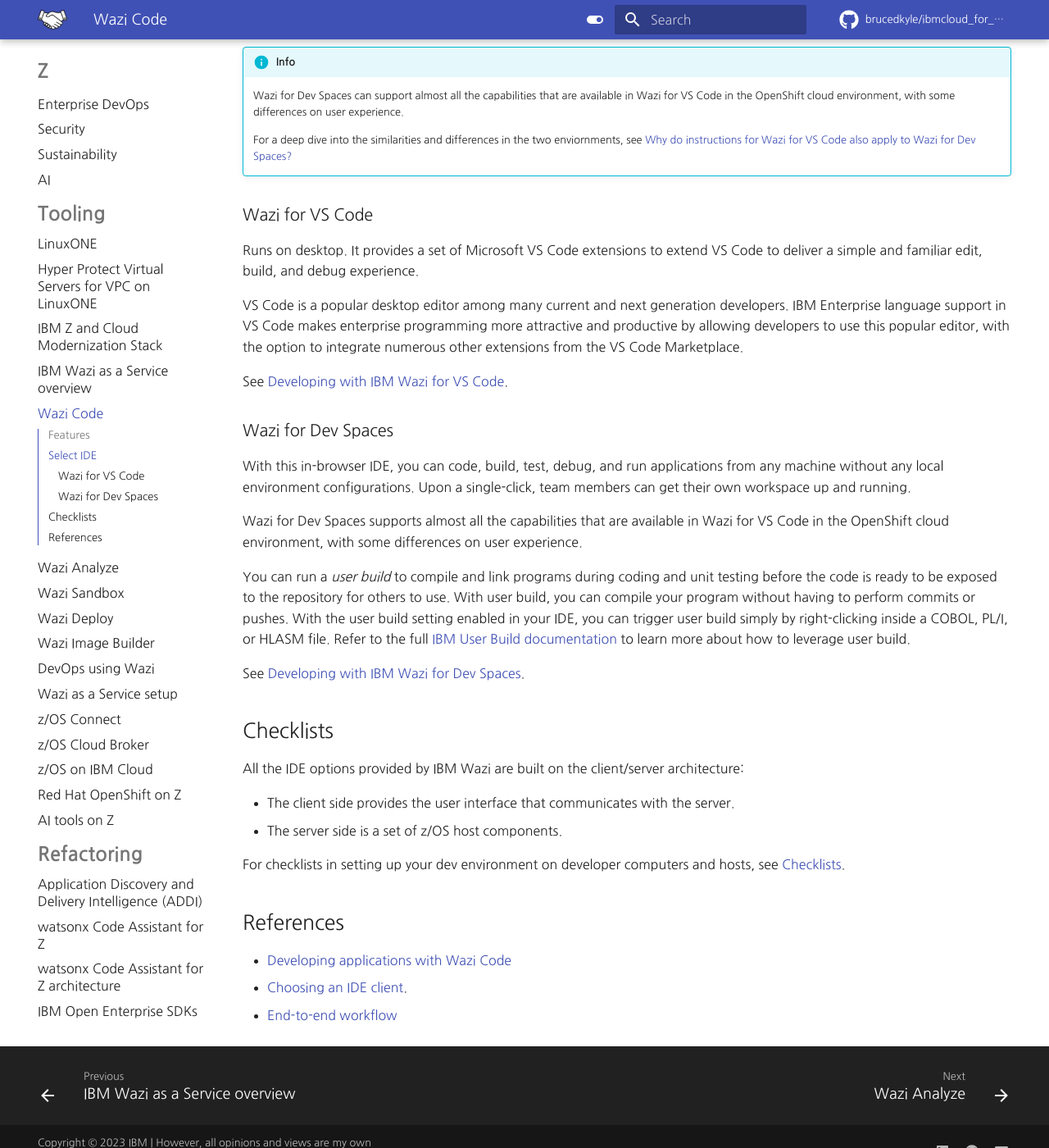
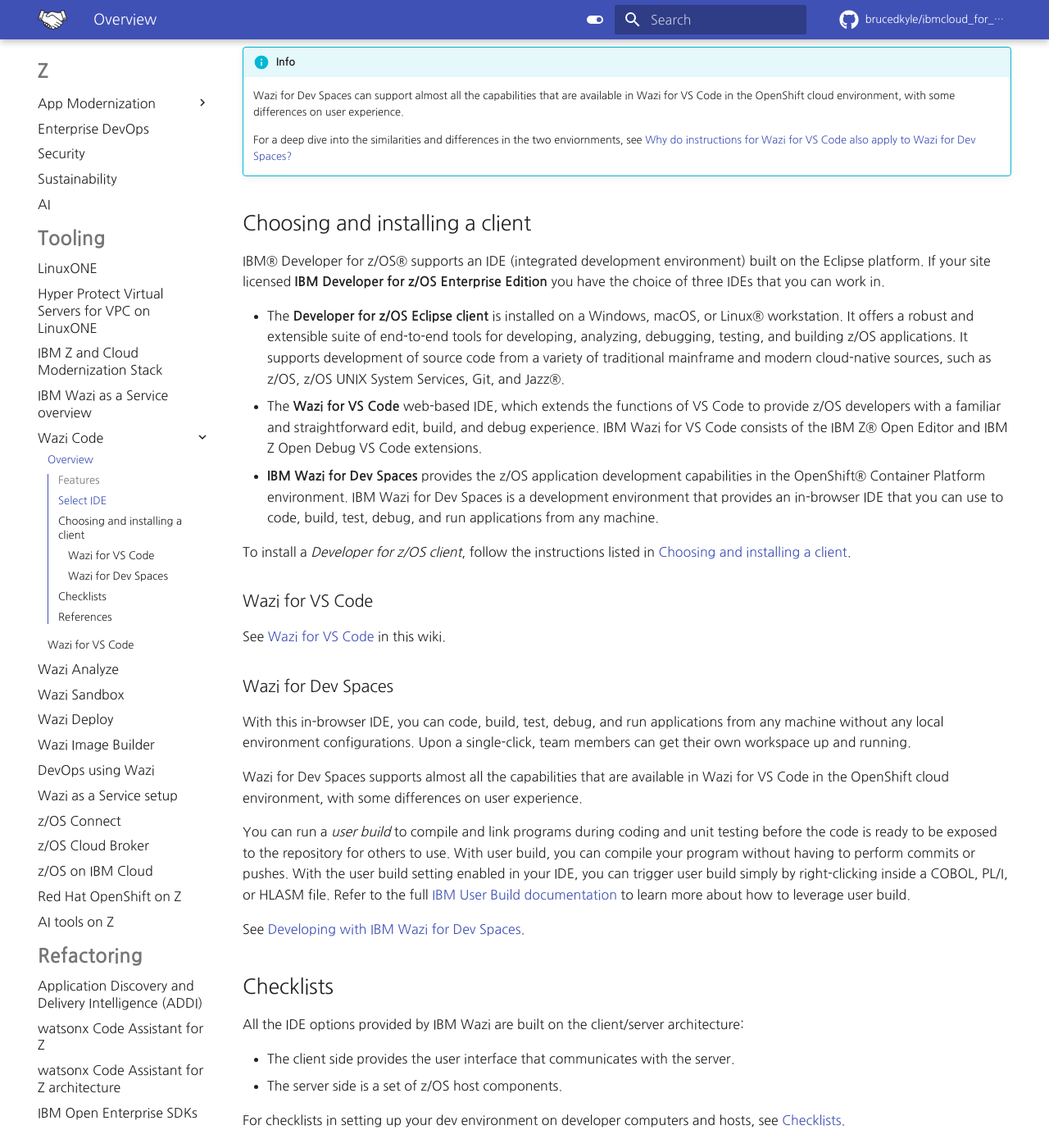
Before and after one commit to brucedkyle/ibmcloud_for_partners, an MkDocs documentation site: the page built from docs/mainframe/wazicode.md, in a window 1280 px wide and 1400 px high, scrolled down 1216 px. Shown: the whole window at 82% size. Built offline with MkDocs 1.6.1 and Material for MkDocs 9.7.7, drawn with Linux system fonts in a browser that asks for light colours; comment, search, counter and statistics services are not loaded; some of the changed text lies outside the part shown.

Commit message:
updates to wazicode

```diff
--- a/docs/mainframe/wazicode.md
+++ b/docs/mainframe/wazicode.md
@@ -35,13 +35,19 @@
 
     For a deep dive into the similarities and differences in the two enviornments, see [Why do instructions for Wazi for VS Code also apply to Wazi for Dev Spaces?](https://www.ibm.com/docs/en/cloud-paks/z-modernization-stack/2023.4?topic=code-choosing-ide-client#choosing-an-ide__explanation__title__1)
 
+## Choosing and installing a client
+
+IBM® Developer for z/OS® supports an IDE (integrated development environment) built on the Eclipse platform. If your site licensed **IBM Developer for z/OS Enterprise Edition** you have the choice of three IDEs that you can work in.
+
+- The **Developer for z/OS Eclipse client** is installed on a Windows, macOS, or Linux® workstation. It offers a robust and extensible suite of end-to-end tools for developing, analyzing, debugging, testing, and building z/OS applications. It supports development of source code from a variety of traditional mainframe and modern cloud-native sources, such as z/OS, z/OS UNIX System Services, Git, and Jazz®.
+- The **Wazi for VS Code** web-based IDE, which extends the functions of VS Code to provide z/OS developers with a familiar and straightforward edit, build, and debug experience. IBM Wazi for VS Code consists of the IBM Z® Open Editor and IBM Z Open Debug VS Code extensions.
+- **IBM Wazi for Dev Spaces** provides the z/OS application development capabilities in the OpenShift® Container Platform environment. IBM Wazi for Dev Spaces is a development environment that provides an in-browser IDE that you can use to code, build, test, debug, and run applications from any machine.
+
+To install a _Developer for z/OS client_, follow the instructions listed in [Choosing and installing a client](https://www.ibm.com/docs/en/developer-for-zos/16.0?topic=choosing-installing-client).
+
 ### Wazi for VS Code
 
-Runs on desktop. It provides a set of Microsoft VS Code extensions to extend VS Code to deliver a simple and familiar edit, build, and debug experience.
-
-VS Code is a popular desktop editor among many current and next generation developers. IBM Enterprise language support in VS Code makes enterprise programming more attractive and productive by allowing developers to use this popular editor, with the option to integrate numerous other extensions from the VS Code Marketplace.
-
-See [Developing with IBM Wazi for VS Code](https://www.ibm.com/docs/en/cloud-paks/z-modernization-stack/2023.4?topic=code-option-1-developing-wazi-vs).
+See [Wazi for VS Code](./waziforvscode.md) in this wiki.
 
 ### Wazi for Dev Spaces
 
@@ -62,10 +68,8 @@
 
 For checklists in setting up your dev environment on developer computers and hosts, see [Checklists](https://www.ibm.com/docs/en/cloud-paks/z-modernization-stack/2023.4?topic=code-checklists).
 
-
-
 ## References
 
-- [Developing applications with Wazi Code](https://www.ibm.com/docs/en/cloud-paks/z-modernization-stack/2023.4?topic=wazi-developing-applications-code)
+- [Introducing IBM Z Open Debug](https://community.ibm.com/community/user/ibmz-and-linuxone/blogs/blog-entry1/2020/06/12/introducing-ibm-z-open-debug)
 - [Choosing an IDE client](https://www.ibm.com/docs/en/cloud-paks/z-modernization-stack/2023.4?topic=code-choosing-ide-client).
-- [End-to-end workflow](https://www.ibm.com/docs/en/wdfrhcw/1.4.0?topic=overview-end-end-workflow)
+- [Tutorial overview](https://www.ibm.com/docs/en/developer-for-zos/16.0?topic=code-tutorial)
--- a/mkdocs.yml
+++ b/mkdocs.yml
@@ -61,7 +61,9 @@
           - Hyper Protect Virtual Servers for VPC on LinuxONE: ./mainframe/hyper-protect-vs.md
           - IBM Z and Cloud Modernization Stack: ./mainframe/stack.md
           - IBM Wazi as a Service overview: ./mainframe/wazi.md
-          - Wazi Code: ./mainframe/wazicode.md
+          - Wazi Code:
+            - Overview: ./mainframe/wazicode.md
+            - Wazi for VS Code: ./mainframe/waziforvscode.md
           - Wazi Analyze: ./mainframe/analyze.md
           - Wazi Sandbox: ./mainframe/sandbox.md
           - Wazi Deploy: ./mainframe/deploy.md
```
Also changed, not shown: docs/mainframe/waziforvscode.md (added, +96 -0 lines).
